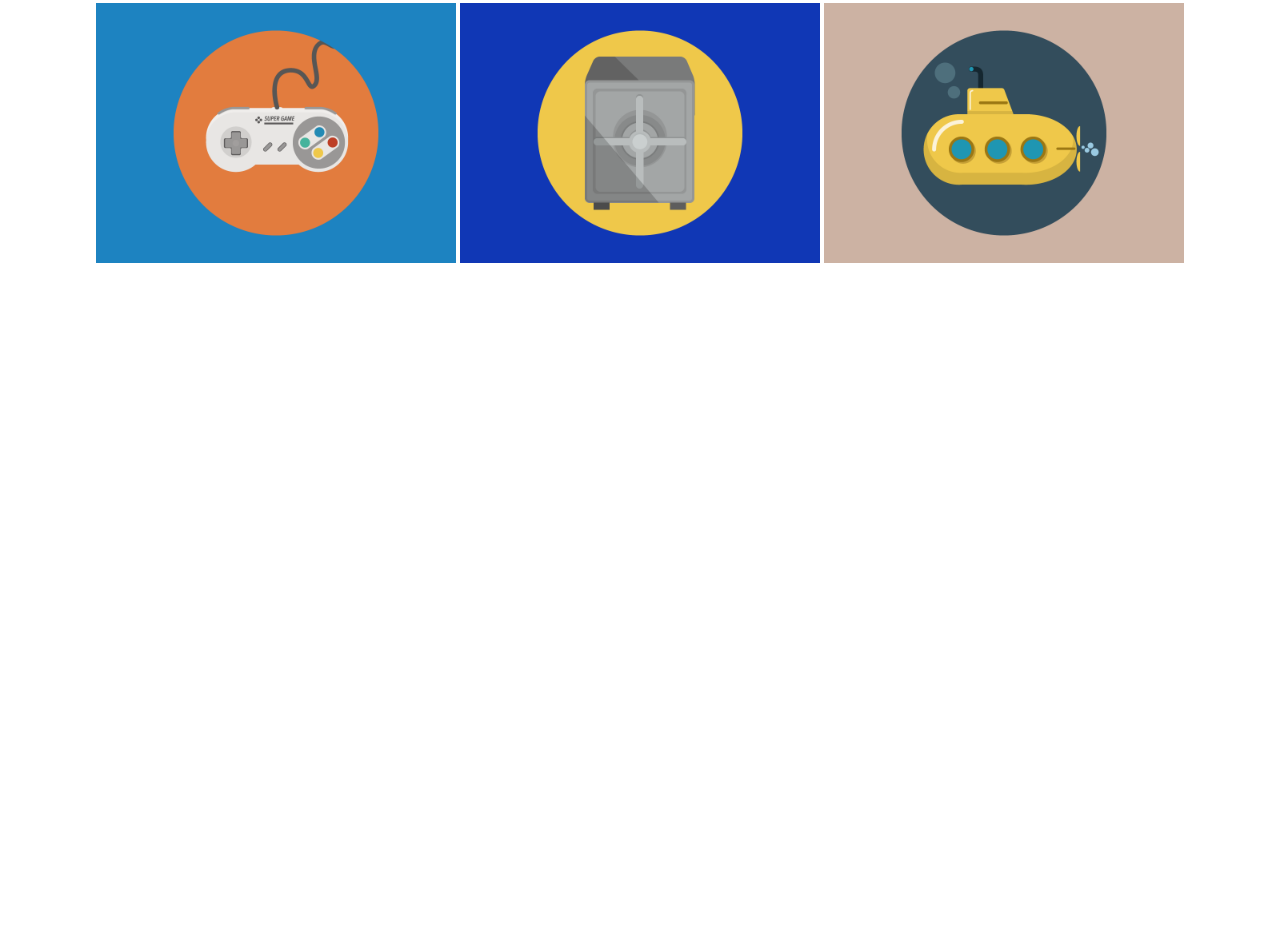
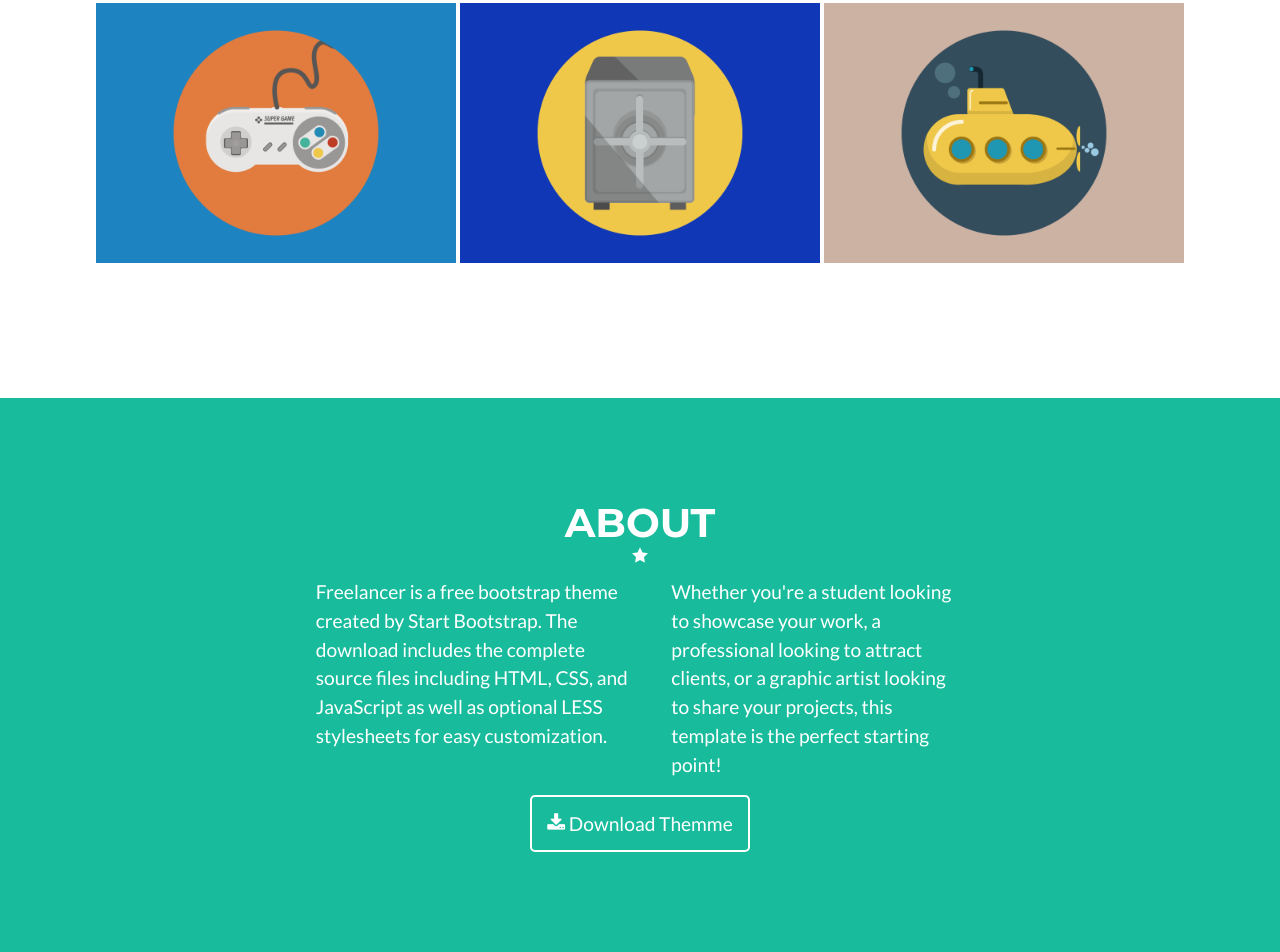
Before and after one commit to Gabx04/L30-Freelancer, a plain HTML site: page index.html in a window 1280 px wide. Shown: the part 1187-2139 px from the top of the page. Before the commit the page ends 1585 px from the top, so only its background shows below. Drawn offline with Linux system fonts and the light colour scheme; files whose address does not match are found by name.

Commit message:
section about

```diff
--- a/css/common.css
+++ b/css/common.css
@@ -5,6 +5,10 @@
 
 .width-85 {
   width: 85%;
+}
+
+.width-53 {
+  width: 53%;
 }
 
 .uppercase {
@@ -20,6 +24,11 @@
 .cross-between {
   display: flex;
   align-items: space-between;
+}
+
+.main-around {
+  display: flex;
+  justify-content: space-around;
 }
 
 .wrap {
--- a/css/main.css
+++ b/css/main.css
@@ -43,11 +43,12 @@ a {
 h2 {
   font-size: 2.5rem;
 }
-.row .pad-15:hover {
+
+header .row .pad-15:hover {
   color: #18bc9c;
 }
 
-#start-bootstrap {
+#start-bootstrap, #about {
   background-color: #18bc9c;
   padding-top: 180px;
 }
@@ -58,7 +59,27 @@ h2 {
   padding: 100px 0;
 }
 
+#about {
+  background-color: #18bc9c;
+  padding: 100px 0;
+}
+
 .cont-image {
   width: 360px;
   height: 260px;
 }
+
+#about .width-53{
+  font-size: 1.2rem;
+}
+
+.line-he {
+  line-height: 1.8rem;
+}
+
+.but {
+  border: 2px #ffffff solid;
+  border-radius: 5px;
+  padding: 15px;
+  font-size: 1.2rem;
+}
--- a/index.html
+++ b/index.html
@@ -63,8 +63,20 @@
 						<img class="width-100" src="assets/images/portfolio/submarine.png" alt="submarine">
 					</figure>
 				</div>
-
-
+			</div>
+		</section>
+		<section id="about" class="column cross-center width-100">
+			<div class="column cross-center">
+				<h2 class="uppercase">about</h2>
+				<span class="icon-star"></span>
+			</div>
+			<div class="width-53 row main-around">
+				<div class="pad-15 line-he">Freelancer is a free bootstrap theme created by Start Bootstrap. The download includes the complete source files including HTML, CSS, and JavaScript as well as optional LESS stylesheets for easy customization.</div>
+				<div class="pad-15 line-he">Whether you're a student looking to showcase your work, a professional looking to attract clients, or a graphic artist looking to share your projects, this template is the perfect starting point!</div>
+			</div>
+			<div class="but">
+				<span class="icon-download"></span>
+				<span>Download Themme</span>
 			</div>
 		</section>
 
```
